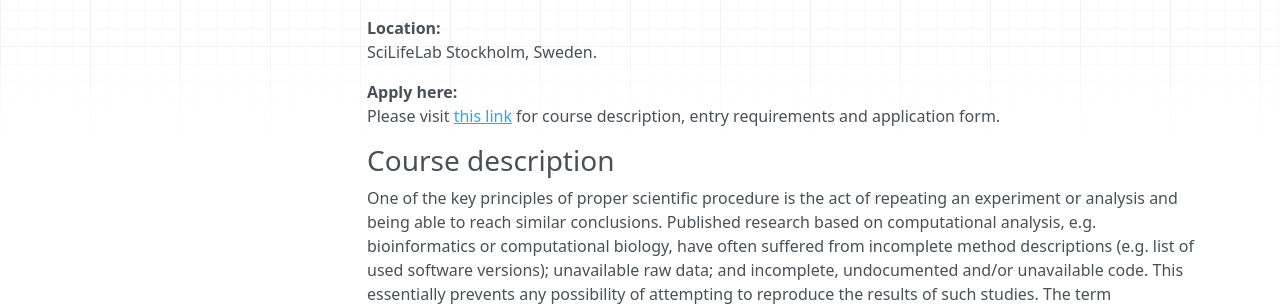
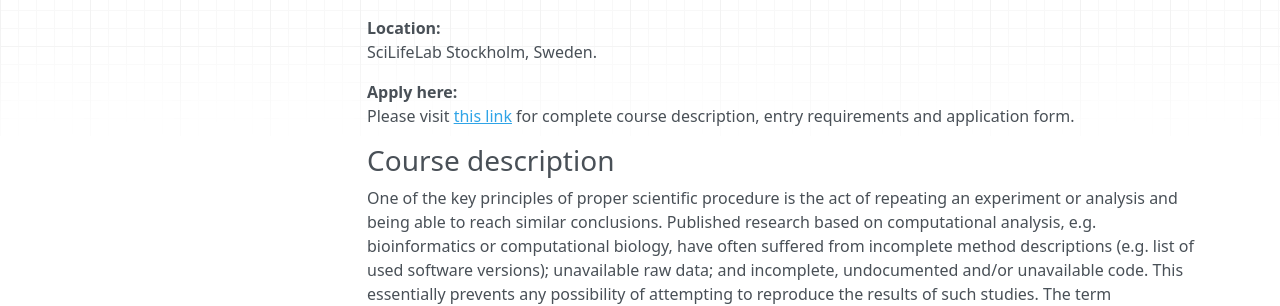
Before and after one commit to NBISweden/workshop-reproducible-research, an MkDocs documentation site: the page built from docs/index.md, in a window 1280 px wide and 1093 px high. Shown: the part 170-476 px from the top of the window. Built offline with MkDocs 1.6.1, drawn with Linux system fonts in a browser that asks for light colours; nearby versions of some CDN libraries; old or Windows-style settings are respelled for this version of MkDocs.

Commit message:
restructure content

```diff
--- a/docs/index.md
+++ b/docs/index.md
@@ -9,7 +9,7 @@
 SciLifeLab Stockholm, Sweden.
 
 **Apply here:**
-Please visit [this link](https://www.scilifelab.se/events/reproducible-research-vt18/) for course description, entry requirements and application form.
+Please visit [this link](https://www.scilifelab.se/events/reproducible-research-vt18/) for complete course description, entry requirements and application form.
 
 ### Course description
 
--- a/mkdocs.yml
+++ b/mkdocs.yml
@@ -9,8 +9,8 @@
   - Tutorials:
     - 'Introduction to the tutorials': 'tutorial_intro.md'
     - Conda: 'conda.md'
+    - Git: 'git.md'
     - Snakemake: 'snakemake.md'
-    - Git: 'git.md'
     - R Markdown: 'rmarkdown.md'
     - Jupyter: 'jupyter.md'
     - Docker: 'docker.md'
```
Also changed, not shown: docs/about.md (+1 -1 lines), docs/travel.md (+1 -1 lines).
